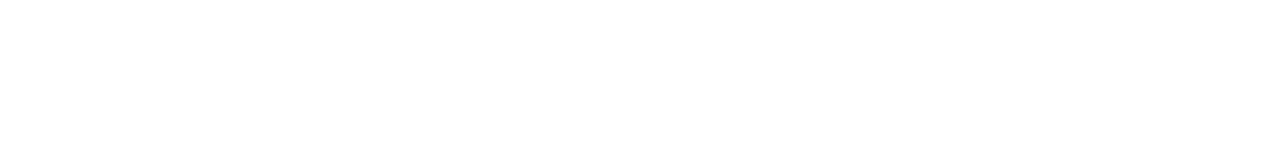
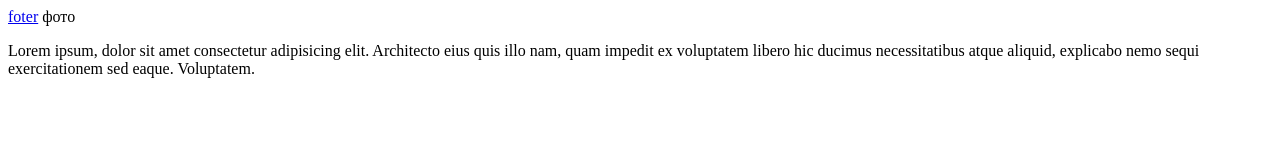
Before and after one commit to Roman93-max/git, a plain HTML site: page index.html in a window 1280 px wide. Drawn offline with Linux system fonts and the light colour scheme.

Commit message:
Update index.html

```diff
--- a/index.html
+++ b/index.html
@@ -7,8 +7,8 @@
     <title>Document</title>
 </head>
 <body>
-
-
+  <a href="gallery.html">foter</a> фото
+  <p>Lorem ipsum, dolor sit amet consectetur adipisicing elit. Architecto eius quis illo nam, quam impedit ex voluptatem libero hic ducimus necessitatibus atque aliquid, explicabo nemo sequi exercitationem sed eaque. Voluptatem.</p>
 
 </body>
 </html>
```
